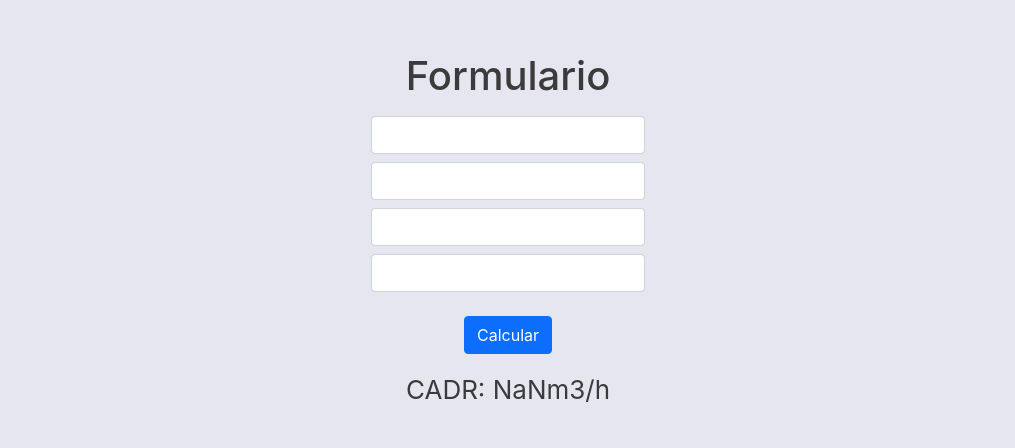
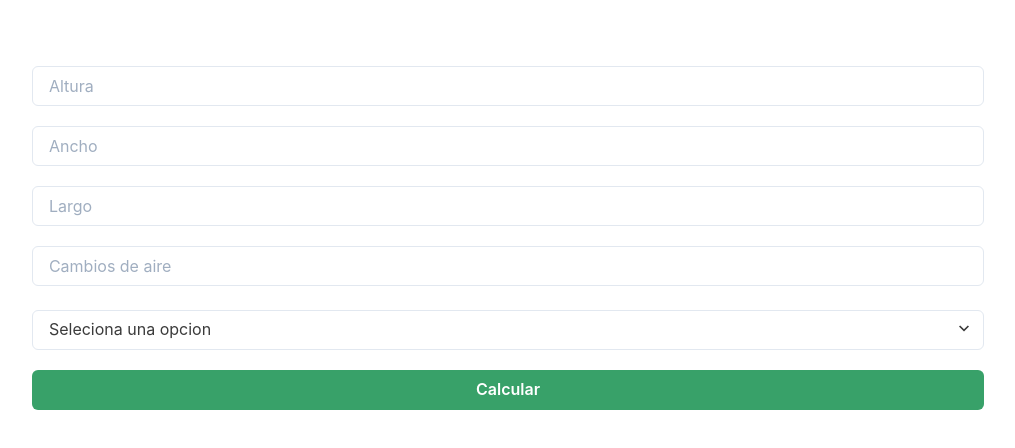
Before and after one commit to teootoledo/co2calculator, a React (Create React App) app: page / in a window 1280 px wide. Shown: the part 162-610 px from the top of the page, without its empty margins (132-1147 px from the left). Built offline with nearby package versions, Linux system fonts and the light colour scheme.

Commit message:
Se refactoriza insta

```diff
--- a/package.json
+++ b/package.json
@@ -3,9 +3,13 @@
   "version": "0.1.0",
   "private": true,
   "dependencies": {
+    "@chakra-ui/react": "^1.3.2",
+    "@emotion/react": "^11.1.5",
+    "@emotion/styled": "^11.1.5",
     "@testing-library/jest-dom": "^5.11.9",
     "@testing-library/react": "^11.2.5",
     "@testing-library/user-event": "^12.6.3",
+    "framer-motion": "^3.3.0",
     "react": "^17.0.1",
     "react-dom": "^17.0.1",
     "react-hook-form": "^6.15.1",
--- a/src/App.css
+++ b/src/App.css
@@ -22,7 +22,7 @@
 }
 
 .App-content {
-  background-color: #282c34;
+  /* background-color: #282c34; */
   min-height: 100vh;
   display: flex;
   flex-direction: column;
@@ -36,101 +36,7 @@
   color: #61dafb;
 }
 
-.neu1 {
-  background-color: #e6e6f0;
-  box-shadow: 5px 5px 15px rgba(0, 0, 0, 0.1),
-    -5px -5px 15px rgba(255, 255, 255, 0.9);
-  border: none;
-  border-radius: 20px;
-  -webkit-border-radius: 20px;
-  -moz-border-radius: 20px;
-  -ms-border-radius: 20px;
-  -o-border-radius: 20px;
-}
 
-.neu2 {
-  background: #e6e6f0;
-  box-shadow: inset 5px 5px 15px rgba(0, 0, 0, 0.1),
-    inset -5px -6px 15px rgba(255, 255, 255, 0.9);
-  border: none;
-  border-radius: 20px;
-  -webkit-border-radius: 20px;
-  -moz-border-radius: 20px;
-  -ms-border-radius: 20px;
-  -o-border-radius: 20px;
-}
-
-.neu2:focus {
-  background: #e6e6f0;
-  box-shadow: inset 5px 5px 15px rgba(0, 0, 0, 0.1),
-    inset -5px -6px 15px rgba(255, 255, 255, 0.9);
-  border: none;
-  border-radius: 20px;
-  -webkit-border-radius: 20px;
-  -moz-border-radius: 20px;
-  -ms-border-radius: 20px;
-  -o-border-radius: 20px;
-  outline: none;
-}
-
-.neuBtn1 {
-  background: rgb(255, 113, 146);
-  background: -moz-linear-gradient(
-    315deg,
-    rgba(255, 113, 146, 1) 0%,
-    rgba(255, 133, 133, 1) 100%
-  );
-  background: -webkit-linear-gradient(
-    315deg,
-    rgba(255, 113, 146, 1) 0%,
-    rgba(255, 133, 133, 1) 100%
-  );
-  background: linear-gradient(
-    315deg,
-    rgba(255, 113, 146, 1) 0%,
-    rgba(255, 133, 133, 1) 100%
-  );
-  filter: progid:DXImageTransform.Microsoft.gradient(startColorstr="#ff7192",endColorstr="#ff8585",GradientType=1);
-  color: #e6e6f0;
-}
-
-.neuBtn2 {
-  background: rgb(255, 123, 0);
-  background: -moz-linear-gradient(
-    315deg,
-    rgba(255, 123, 0, 1) 0%,
-    rgba(254, 165, 98, 1) 100%
-  );
-  background: -webkit-linear-gradient(
-    315deg,
-    rgba(255, 123, 0, 1) 0%,
-    rgba(254, 165, 98, 1) 100%
-  );
-  background: linear-gradient(
-    315deg,
-    rgba(255, 123, 0, 1) 0%,
-    rgba(254, 165, 98, 1) 100%
-  );
-  filter: progid:DXImageTransform.Microsoft.gradient(startColorstr="#ff7b00",endColorstr="#fea562",GradientType=1);
-  color: #e6e6f0;
-}
-
-.neuBtn2:active {
-  background: rgb(255, 123, 0);
-  box-shadow: inset 5px 5px 15px rgba(0, 0, 0, 0.1),
-    inset -5px -6px 15px rgba(255, 255, 255, 0.3);
-  border: none;
-  border-radius: 20px;
-  -webkit-border-radius: 20px;
-  -moz-border-radius: 20px;
-  -ms-border-radius: 20px;
-  -o-border-radius: 20px;
-}
-
-.background {
-  background: #e6e6f0;
-  border: none;
-}
 
 @keyframes App-logo-spin {
   from {
--- a/src/components/RoomVolume.js
+++ b/src/components/RoomVolume.js
@@ -1,114 +1,114 @@
-import React, { Fragment, useState } from "react";
+import React, { Fragment, useState, useRef } from "react";
 import { useForm } from "react-hook-form";
+import {
+  Container,
+  Button,
+  Input,
+  Select,
+  Stack,
+  Table,
+  Thead,
+  Tbody,
+  Tfoot,
+  Tr,
+  Th,
+  Td,
+  TableCaption,
+} from "@chakra-ui/react";
+import { render } from "@testing-library/react";
 
 const RoomVolume = () => {
-  const { register, errors, handleSubmit } = useForm();
+  const [room, setRoom] = useState({
+    volumen: null,
+    alto: null,
+    ancho: null,
+    largo: null,
+    cadr: null,
+    cambioAire: null,
+    ventilacion: null,
+  });
+  const [isLoading, setIsLoading] = useState(false);
 
-  const [Altura, setAltura] = useState();
-  const [Ancho, setAncho] = useState();
-  const [Largo, setLargo] = useState();
-  const [Volumen, setVolumen] = useState();
-  const [CambiosAire, setCambiosAire] = useState();
-  // const [Ventilacion, setVentilacion] = useState();
-  const [Cadr, setCadr] = useState();
+  const inputRef = useRef([]);
 
-  const onSubmit = (e) => {
-    setVolumen(Ancho * Largo * Altura);
-    const resultado = Volumen * (CambiosAire - 4);
-    setCadr(resultado);
-    console.log(Cadr);
+  const calcular = (e) => {
+    setIsLoading(true);
+    const { alto, ancho, largo, ventilacion, cambioAire } = room;
+    const result = parseInt(alto * ancho * largo * (cambioAire - ventilacion));
+    setRoom({ ...room, ["cadr"]: result });
+    setIsLoading(false);
   };
 
   return (
-    <Fragment>
-      <h1>Formulario</h1>
-      <form onSubmit={handleSubmit(onSubmit)}>
-        <input
+    <>
+      <Container>
+        <form action="">
+          <Stack spacing={5}>
+            <Input
+              type="number"
+              name="alto"
+              placeholder="Altura"
+              onChange={() =>
+                setRoom({ ...room, ["alto"]: inputRef.current[0].value })
+              }
+              size="md"
+              ref={(el) => (inputRef.current[0] = el)}
+            />
+            <Input
+              type="number"
               name="ancho"
-          onChange={(e) => {
-            const opcion = e.target.value;
-            setAncho(opcion);
-          }}
-          className="form-control my-2"
+              placeholder="Ancho"
+              size="md"
+              ref={(el) => (inputRef.current[1] = el)}
+              onChange={() =>
+                setRoom({ ...room, ["ancho"]: inputRef.current[1].value })
+              }
+            />
+            <Input
               type="number"
-          ref={register({
-            required: { value: true, message: "Ancho obligatorio" },
-          })}
+              name="largo"
+              placeholder="Largo"
+              size="md"
+              ref={(el) => (inputRef.current[2] = el)}
+              onChange={() =>
+                setRoom({ ...room, ["largo"]: inputRef.current[2].value })
+              }
             />
-        <span className="text-danger text-small d-block mb-2">
-          {errors?.ancho?.message}
-        </span>
-        <input
-          name="largo"
-          onChange={(e) => {
-            const opcion = e.target.value;
-            setLargo(opcion);
-          }}
-          className="form-control my-2"
+            <Input
               type="number"
-          ref={register({
-            required: { value: true, message: "Largo obligatorio" },
-          })}
+              name="cambioAire"
+              placeholder="Cambios de aire"
+              size="md"
+              ref={(el) => (inputRef.current[3] = el)}
+              onChange={() =>
+                setRoom({ ...room, ["cambioAire"]: inputRef.current[3].value })
+              }
             />
-        <span className="text-danger text-small d-block mb-2">
-          {errors?.largo?.message}
-        </span>
-        <input
-          name="alto"
-          onChange={(e) => {
-            const opcion = e.target.value;
-            setAltura(opcion);
-          }}
-          className="form-control my-2"
-          type="number"
-          ref={register({
-            required: { value: true, message: "Alto obligatorio" },
-          })}
-        />
-        <span className="text-danger text-small d-block mb-2">
-          {errors?.alto?.message}
-        </span>
-        <input
-          name="cambiosAire"
-          onChange={(e) => {
-            const opcion = e.target.value;
-            setCambiosAire(opcion);
-          }}
-          className="form-control my-2"
-          type="number"
-          ref={register({
-            required: {
-              value: true,
-              message: "Cantidad de cambios de aire obligatoria",
-            },
-          })}
-        />
-        <span className="text-danger text-small d-block mb-2">
-          {errors?.cambiosAire?.message}
-        </span>
-
-        {/*         <select
-          name="ventilacion"
-          class="form-select"
-          aria-label="Default select example"
-          onChange={(e) => {
-            const opcion = e.target.value;
-            setVentilacion(opcion);
-          }}
+            <Select
+              ref={(el) => (inputRef.current[4] = el)}
+              placeholder="Seleciona una opcion"
+              value={room.ventilacion}
+              onChange={(el) =>
+                setRoom({ ...room, ["ventilacion"]: inputRef.current[4].value })
+              }
             >
-          <option selected>Ventilación del recinto</option>
-          <option value="0.5">Mala ventilación</option>
-          <option value="1">Ventilación baja</option>
-          <option value="1.5">Normal de colegio</option>
-          <option value="3">Buena ventilación</option>
-          <option value="4">Ventilación mejorada con sistema</option>
-        </select> */}
-        <button type="submit" className="btn btn-primary my-3">
+              <option value="0.5">0.5</option>
+              <option value="1">1</option>
+              <option value="1.5">1.5</option>
+            </Select>
+            <Button
+              onClick={() => calcular()}
+              colorScheme="green"
+              isLoading={isLoading}
+              loadingText="Calculando..."
+            >
               Calcular
-        </button>
+            </Button>
+            {room?.cadr && <p>Cadr: {room.cadr} m3/h</p>}
+          </Stack>
         </form>
-      <p>CADR: {Ancho * Altura * Largo * (CambiosAire - 4)}m3/h</p>
-    </Fragment>
+      </Container>
+    </>
   );
 };
 
--- a/src/index.js
+++ b/src/index.js
@@ -1,14 +1,17 @@
-import React from 'react';
-import ReactDOM from 'react-dom';
-import './index.css';
-import App from './App';
-import reportWebVitals from './reportWebVitals';
+import React from "react";
+import ReactDOM from "react-dom";
+import "./index.css";
+import App from "./App";
+import reportWebVitals from "./reportWebVitals";
+import { ChakraProvider } from "@chakra-ui/react";
 
 ReactDOM.render(
   <React.StrictMode>
-    <App />
+    <ChakraProvider>
+      <App />
+    </ChakraProvider>
   </React.StrictMode>,
-  document.getElementById('root')
+  document.getElementById("root")
 );
 
 // If you want to start measuring performance in your app, pass a function
```
Also changed, not shown: 1 other file (tests, documents, lock files or other folders). Lines whose indentation alone changed are shown as unchanged.
